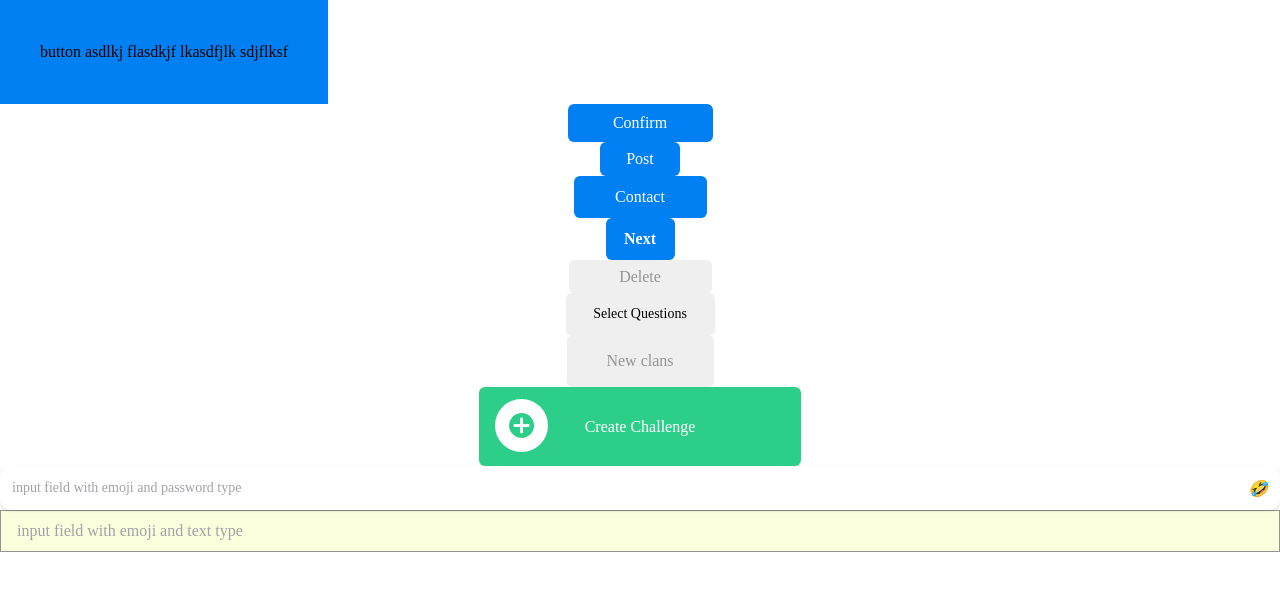
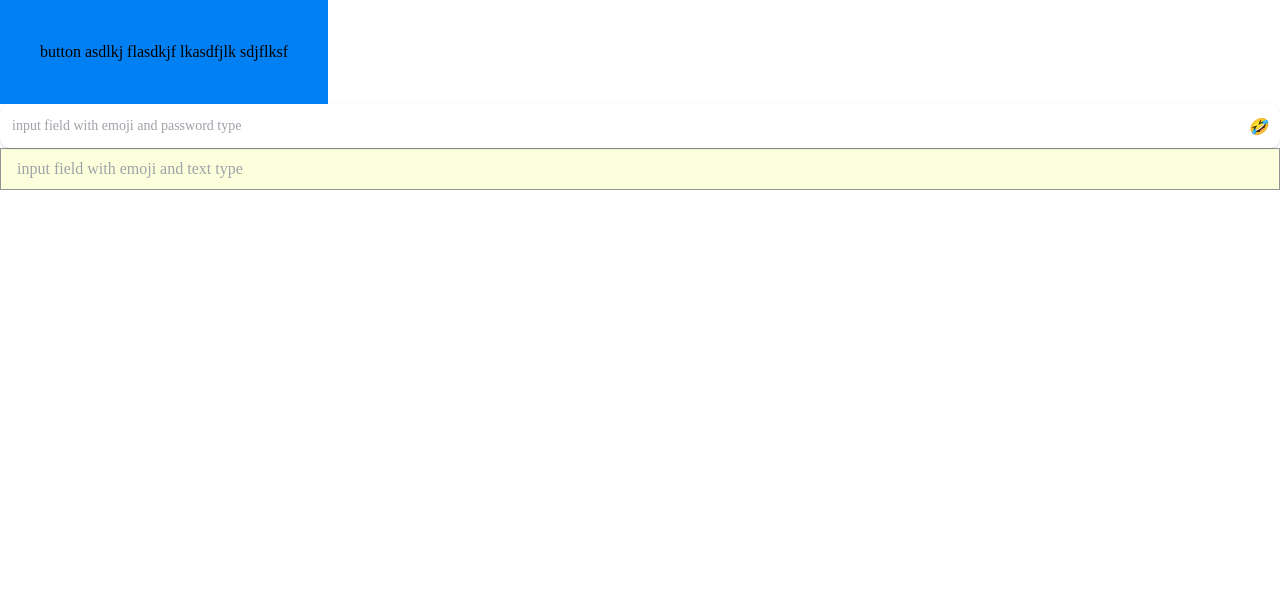
Before and after one commit to v4u-dev/ngt, an Angular app: page / in a window 1280 px wide. Shown: the top 590 px of the page. Built offline with nearby package versions, Linux system fonts and the light colour scheme.

Commit message:
unnecessary code in button component is removed

```diff
--- a/src/app/app.component.html
+++ b/src/app/app.component.html
@@ -1,152 +1,16 @@
-<!-- <c2c-card>
-
-    <img c2c-card-avatar src="https://images.unsplash.com/photo-1552519507-da3b142c6e3d?ixid=MXwxMjA3fDB8MHxzZWFyY2h8Mnx8Y2Fyc3xlbnwwfHwwfA%3D%3D&ixlib=rb-1.2.1&w=1000&q=80">
-
-    <c2c-card-title>Title 123</c2c-card-title>
-    <c2c-card-content>This is my card desc</c2c-card-content>
-
-  </c2c-card> -->
-
-<link
-  rel="stylesheet"
-  href="https://cdnjs.cloudflare.com/ajax/libs/animate.css/4.1.1/animate.min.css"
-/>
 
 <!-- <button mat-button>button</button> -->
 <!-- button starts here -->
 <button ngt-button>button asdlkj flasdkjf lkasdfjlk sdjflksf</button>
-<!-- <ngt-button> -->
-<!-- <Yourfeed-btn>
-    <button [style.background-color]="YourfeedBtnColor" [style.height]="YourfeedBtnHeight"
-      [style.width]="YourfeedBtnWidth" class="btn block mx-auto shadowfocus:shadow-outline focus:outline-none
-      text-md  text-white  rounded-md shadow-sm	  font-semibold  btn ripple">
-      Your Feed
-    </button>
-  </Yourfeed-btn> -->
-
-<confirm-btn>
-  <button
-    [style.background-color]="confirmBtnColor"
-    [style.height]="confirmBtnHeight"
-    [style.width]="confirmBtnWidth"
-    class="btn block mx-auto shadowfocus:shadow-outline focus:outline-none text-md text-white rounded-md shadow-sm font-normal btn ripple"
-  >
-    Confirm
-  </button>
-</confirm-btn>
-
-<post-btn>
-  <button
-    [style.background-color]="postBtnColor"
-    [style.height]="postBtnHeight"
-    [style.width]="postBtnWidth"
-    class="btn block mx-auto shadowfocus:shadow-outline focus:outline-none text-md text-white rounded-md shadow-sm font-normal btn ripple"
-  >
-    Post
-  </button>
-</post-btn>
-
-<contact-btn>
-  <button
-    [style.background-color]="contactBtnColor"
-    [style.height]="contactBtnHeight"
-    [style.width]="contactBtnWidth"
-    class="btn block mx-auto shadowfocus:shadow-outline focus:outline-none text-md text-white rounded-md shadow-sm font-normal btn ripple"
-  >
-    Contact
-  </button>
-</contact-btn>
-
-<next-btn>
-  <button
-    [style.background-color]="nextBtnColor"
-    [style.height]="nextBtnHeight"
-    [style.width]="nextBtnWidth"
-    class="btn block mx-auto shadowfocus:shadow-outline focus:outline-none text-md text-white rounded-md shadow-sm font-semibold btn ripple"
-  >
-    Next
-  </button>
-</next-btn>
-
-<delete-btn>
-  <button
-    [style.color]="deleteBtntextcolor"
-    [style.background-color]="deleteBtnColor"
-    [style.height]="deleteBtnHeight"
-    [style.width]="deleteBtnWidth"
-    class="btn block mx-auto shadowfocus:shadow-outline focus:outline-none text-md rounded-md shadow-sm font-normal btn ripple"
-  >
-    Delete
-  </button>
-</delete-btn>
-
-<selectquestions-btn>
-  <button
-    [style.background-color]="selectquestionsBtnColor"
-    [style.height]="selectquestionsBtnHeight"
-    [style.width]="selectquestionsBtnWidth"
-    class="btn block mx-auto shadowfocus:shadow-outline focus:outline-none text-sm text-black rounded-md shadow-sm font-normal btn ripple"
-  >
-    Select Questions
-  </button>
-</selectquestions-btn>
-
-<Newclans-btn>
-  <button
-    [style.color]="NewclansBtntextcolor"
-    [style.background-color]="NewclansBtnColor"
-    [style.height]="NewclansBtnHeight"
-    [style.width]="NewclansBtnWidth"
-    class="btn block mx-auto shadowfocus:shadow-outline focus:outline-none text-md text-white rounded-md shadow-sm font-medium btn ripple"
-  >
-    New clans
-  </button>
-</Newclans-btn>
-
-<CreateChallenge-btn>
-  <button
-    [style.background-color]="CreateChallengeBtnColor"
-    [style.height]="CreateChallengeBtnHeight"
-    [style.width]="CreateChallengeBtnWidth"
-    class="btn block mx-auto shadowfocus:shadow-outline focus:outline-none text-md text-white rounded-md shadow-sm font-medium btn ripple"
-  >
-    <img
-      class="focus:outline-none absolute -mt-4 ml-4"
-      src="../assets/buttonplusicon.svg"
-    />
-    Create Challenge
-  </button>
-</CreateChallenge-btn>
-
-<!-- </ngt-button> -->
-<!-- button ends here -->
-
-<!-- <ngt-button [color]= "'blue'" >
-    Your feed
-  </ngt-button> -->
-<!-- <ngt-checkbox name="fieldName" (click)="checkboxCLicked()">
-  check on me
-  Pradeep
-</ngt-checkbox> -->
-
-
-
-
-
-
-
-
-
-
-
-
-
 
 
 
 
 
 <!-- input component example  -->
+<!-- input should be implemented like this: -->
+<!-- <input ngt-input  type="text" formControlName="xxxxxx"....../> -->
+<!--        ^^^^^^^^^      -->
 <ngt-input
   bgColor="#fff"
   fontcolor="orange"
--- a/src/app/ngt-components/button/button.component.html
+++ b/src/app/ngt-components/button/button.component.html
@@ -1,31 +1 @@
-<div class="p-10">
-    <!-- <div class="grid grid-cols-3 gap-4"> -->
-        <div class="p-10" style="background-color: green;" >
-            <ng-content select="[ngt-button]"></ng-content>
-        </div>
-        <div class="p-10">
-            <ng-content select="confirm-btn"></ng-content>
-        </div>
-        <div class="p-10">
-            <ng-content select="post-btn"></ng-content>
-        </div>
-        <div class="p-10">
-            <ng-content select="contact-btn"></ng-content>
-        </div>
-        <div class="p-10">
-            <ng-content select="next-btn"></ng-content>
-        </div>
-        <div class="p-10">
-            <ng-content select="delete-btn"></ng-content>
-        </div>
-        <div class="p-10">
-            <ng-content select="selectquestions-btn"></ng-content>
-        </div>
-        <div class="p-10">
-            <ng-content select="Newclans-btn"></ng-content>
-        </div>
-        <div class="p-10">
-            <ng-content select="CreateChallenge-btn"></ng-content>
-        </div>
-    <!-- </div> -->
-</div>
+<!-- template is not required -->
--- a/src/app/ngt-components/button/button.component.scss
+++ b/src/app/ngt-components/button/button.component.scss
@@ -1,34 +1 @@
-
-
-  /*Create ripple effec*/
-  .btn  {
-    background-color: lightblue;
-  }
-  .ripple {
-    position: relative;
-    overflow: hidden;
-    transform: translate3d(0, 0, 0);
-  }
-
-  .ripple:after {
-    content: "";
-    display: block;
-    position: absolute;
-    width: 100%;
-    height: 100%;
-    top: 0;
-    left: 0;
-    pointer-events: none;
-    background-image: radial-gradient(circle, #fff 10%, transparent 10.01%);
-    background-repeat: no-repeat;
-    background-position: 50%;
-    transform: scale(10, 10);
-    opacity: 0;
-    transition: transform .5s, opacity 1s;
-  }
-
-  .ripple:active:after {
-    transform: scale(0, 0);
-    opacity: .3;
-    transition: 0s;
-  }
+// stylesheet is not required
--- a/src/app/ngt-components/button/button.component.ts
+++ b/src/app/ngt-components/button/button.component.ts
@@ -26,59 +26,3 @@ export class NgtButton {
     el.nativeElement.classList.add('bg-blue');
   }
 }
-
-@Directive({
-  selector: 'confirm-btn',
-})
-export class confirmbtn {
-
-}
-
-@Directive({
-  selector: 'post-btn',
-})
-export class postbtn {
-
-}
-
-@Directive({
-  selector: 'contact-btn',
-})
-export class contactbtn {
-
-}
-
-@Directive({
-  selector: 'next-btn',
-})
-export class nextbtn {
-
-}
-
-@Directive({
-  selector: 'delete-btn',
-})
-export class deletebtn {
-
-}
-
-@Directive({
-  selector: 'selectquestions-btn',
-})
-export class selectquestionsbtn {
-
-}
-
-@Directive({
-  selector: 'Newclans-btn',
-})
-export class Newclansbtn {
-
-}
-
-@Directive({
-  selector: 'CreateChallenge-btn',
-})
-export class CreateChallengebtn {
-
-}
--- a/src/app/ngt-components/button/button.module.ts
+++ b/src/app/ngt-components/button/button.module.ts
@@ -1,6 +1,6 @@
 import { NgModule } from '@angular/core';
 import { CommonModule } from '@angular/common';
-import { NgtButton, confirmbtn, postbtn, contactbtn, nextbtn, deletebtn, selectquestionsbtn, Newclansbtn, CreateChallengebtn } from 'src/app/ngt-components/button/button.component'
+import { NgtButton } from 'src/app/ngt-components/button/button.component'
 
 
 
@@ -8,7 +8,7 @@ import { NgtButton, confirmbtn, postbtn, contactbtn, nextbtn, deletebtn, selectq
   imports: [
     CommonModule
   ],
-  declarations: [NgtButton, confirmbtn, postbtn, contactbtn, nextbtn, deletebtn, selectquestionsbtn, Newclansbtn, CreateChallengebtn],
-  exports: [NgtButton,  confirmbtn, postbtn, contactbtn, nextbtn, deletebtn, selectquestionsbtn, Newclansbtn, CreateChallengebtn]
+  declarations: [NgtButton ],
+  exports: [NgtButton ]
 })
 export class ButtonModule { }
```
